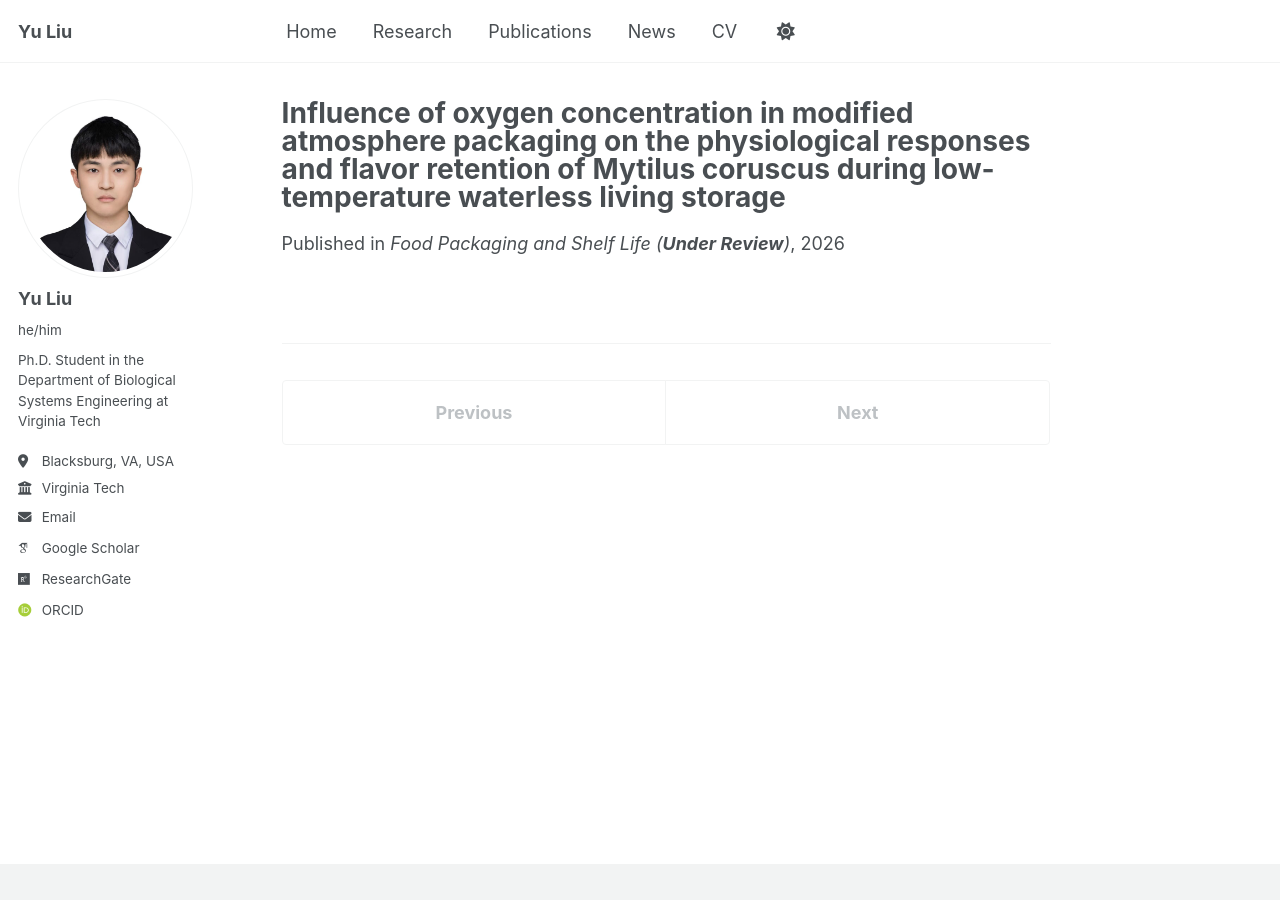
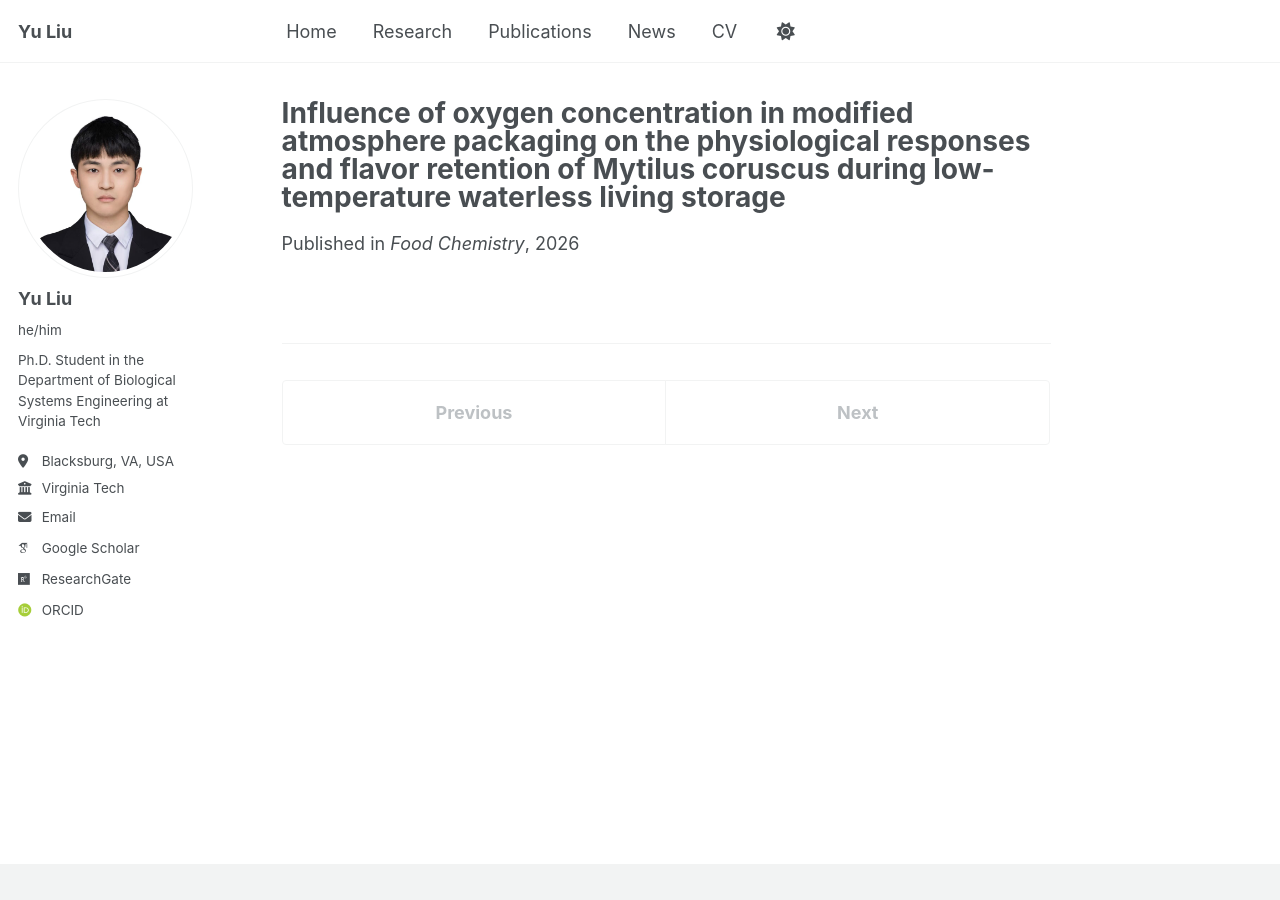
Before and after one commit to yuliu0322/yuliu0322.github.io, a Jekyll site: the page built from _publications/2026-03-28-AMP in mussels.md, in a window 1280 px wide. Built offline with Jekyll 4.4.1, drawn with Linux system fonts in a browser that asks for light colours; some web fonts are replaced; a script bundle is joined from its source files by our own code; library files that are not in the unit come from our copies.

Commit message:
Update 2026-03-28-AMP in mussels.md

```diff
--- a/_publications/2026-03-28-AMP in mussels.md
+++ b/_publications/2026-03-28-AMP in mussels.md
@@ -3,6 +3,7 @@ title: "Influence of oxygen concentration in modified atmosphere packaging on th
 collection: publications
 permalink: /publication/your-paper-under-review/
 date: 2026-06-24
-venue: "Food Packaging and Shelf Life (<strong>Under Review</strong>)"
+venue: "Food Chemistry"
+status: "Under Review"
 authors: "<strong>Y. Liu</strong>, H. Shi, H. Xiang, H. Ma, S. Wu, Z. Li, C. Xue, L. Chen"
 ---
```
